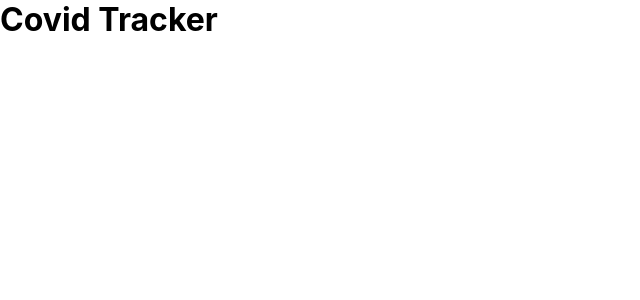
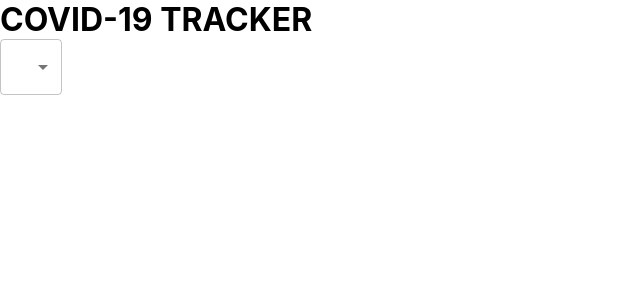
Before and after one commit to SanikaVanjari/covidTracker, a React (Create React App) app in the folder covid_tracker/: page / in a window 1280 px wide. Shown: the top 300 px of the page, without its empty margins (0-640 px from the left). Built offline with nearby package versions, Linux system fonts and the light colour scheme.

Commit message:
added material ui library

```diff
--- a/covid_tracker/package.json
+++ b/covid_tracker/package.json
@@ -3,6 +3,7 @@
   "version": "0.1.0",
   "private": true,
   "dependencies": {
+    "@material-ui/core": "^4.11.0",
     "@testing-library/jest-dom": "^4.2.4",
     "@testing-library/react": "^9.5.0",
     "@testing-library/user-event": "^7.2.1",
--- a/covid_tracker/src/App.js
+++ b/covid_tracker/src/App.js
@@ -1,10 +1,21 @@
 import React from "react"
 import "./App.css"
+import { MenuItem, FormControl, Select } from "@material-ui/core"
 
 function App() {
   return (
     <div className="app">
-      <h1>Covid Tracker</h1>
+      <h1>COVID-19 TRACKER</h1>
+      <div className="app__header">
+        <FormControl className="app__dropdown">
+          <Select variant="outlined" value="abc">
+            <MenuItem value="worldwide">Worldwide</MenuItem>
+            <MenuItem value="worldwide">Worldwide</MenuItem>
+            <MenuItem value="worldwide">Worldwide</MenuItem>
+            <MenuItem value="worldwide">Worldwide</MenuItem>
+          </Select>
+        </FormControl>
+      </div>
     </div>
   )
 }
```
Also changed, not shown: 1 other file (tests, documents, lock files or other folders).
